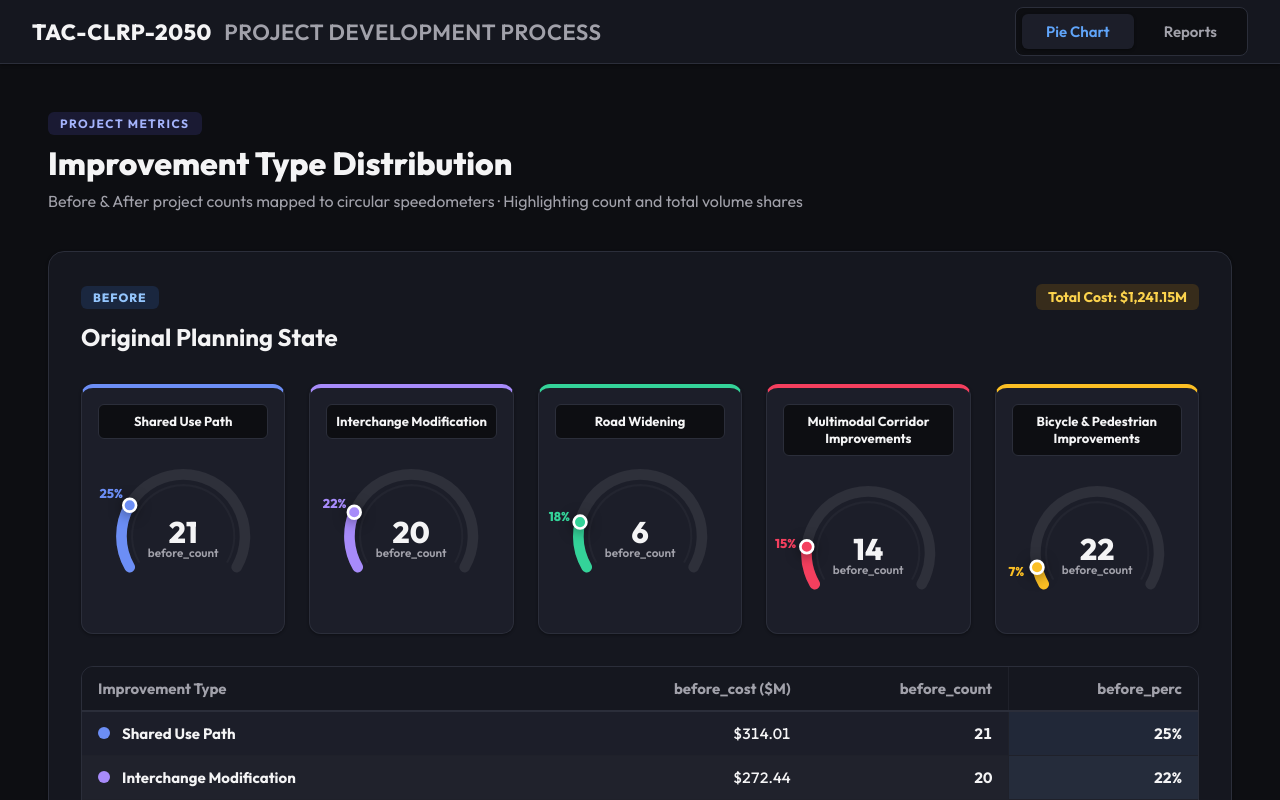
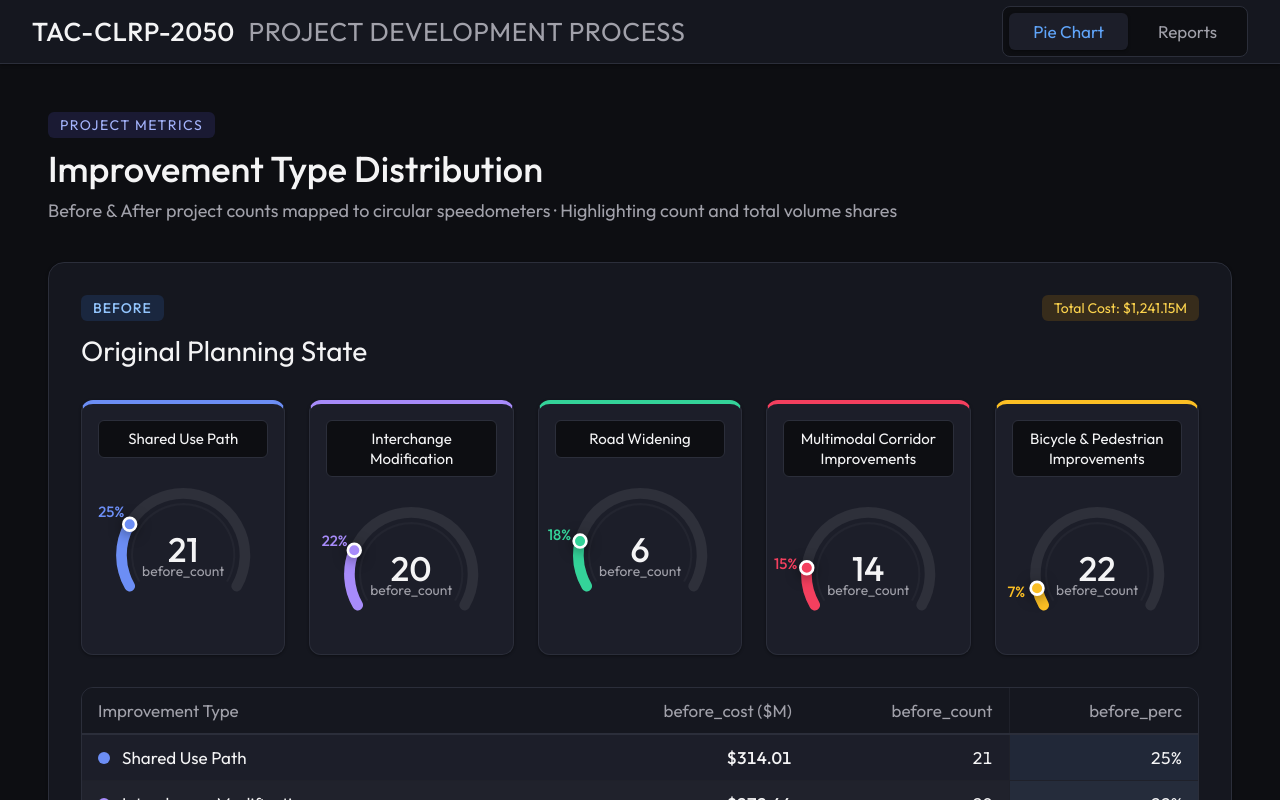
Before and after one commit to elishaadamu/Revenue_Forecast, a React (Vite) app: page / in a window 1280 px wide. Built offline with nearby package versions, Linux system fonts and the light colour scheme.

Commit message:
refactor: update global typography by increasing font sizes and reducing font weights for improved readability

```diff
--- a/src/App.css
+++ b/src/App.css
@@ -61,8 +61,8 @@ body {
 }
 
 .navbar-brand {
-  font-size: 22px;
-  font-weight: 800;
+  font-size: 26px;
+  font-weight: 500;
   letter-spacing: 0.5px;
   color: var(--text-main);
   white-space: nowrap;
@@ -71,7 +71,7 @@ body {
 
 .navbar-brand span {
   color: var(--text-muted);
-  font-weight: 600;
+  font-weight: 400;
   margin-left: 8px;
 }
 
@@ -94,8 +94,8 @@ body {
   background: transparent;
   color: var(--text-muted);
   font-family: 'Outfit', sans-serif;
-  font-size: 15px;
-  font-weight: 600;
+  font-size: 17px;
+  font-weight: 400;
   cursor: pointer;
   transition: all 0.2s ease;
 }
@@ -145,8 +145,8 @@ body {
 
 .pie-badge {
   display: inline-block;
-  font-size: 12px;
-  font-weight: 700;
+  font-size: 14px;
+  font-weight: 400;
   letter-spacing: 1.5px;
   text-transform: uppercase;
   padding: 4px 12px;
@@ -157,14 +157,14 @@ body {
 }
 
 .pie-title {
-  font-size: 32px;
-  font-weight: 800;
+  font-size: 36px;
+  font-weight: 500;
   color: var(--text-main);
   margin: 0;
 }
 
 .pie-desc {
-  font-size: 16px;
+  font-size: 18px;
   color: var(--text-muted);
   margin: 0;
 }
@@ -203,8 +203,8 @@ body {
 }
 
 .section-indicator {
-  font-size: 12px;
-  font-weight: 800;
+  font-size: 14px;
+  font-weight: 500;
   letter-spacing: 1px;
   padding: 4px 12px;
   border-radius: 6px;
@@ -223,7 +223,7 @@ body {
 
 .section-meta-pill {
   font-size: 14px;
-  font-weight: 700;
+  font-weight: 400;
   color: #fcd34d;
   background: rgba(245, 158, 11, 0.15);
   padding: 4px 12px;
@@ -231,8 +231,8 @@ body {
 }
 
 .section-title {
-  font-size: 24px;
-  font-weight: 700;
+  font-size: 28px;
+  font-weight: 400;
   color: var(--text-main);
   margin: 0;
 }
@@ -270,8 +270,8 @@ body {
 }
 
 .pie-card-title {
-  font-size: 13px;
-  font-weight: 700;
+  font-size: 15px;
+  font-weight: 400;
   color: var(--text-main);
   line-height: 1.3;
 }
@@ -294,14 +294,14 @@ body {
 .pie-details-table {
   width: 100%;
   border-collapse: collapse;
-  font-size: 15px;
+  font-size: 17px;
   color: var(--text-main);
 }
 
 .pie-details-table thead tr th {
   background-color: var(--bg-section);
   color: var(--text-muted);
-  font-weight: 700;
+  font-weight: 400;
   text-align: left;
   padding: 12px 16px;
   border-bottom: 2px solid var(--border-color);
@@ -317,7 +317,7 @@ body {
 }
 
 .type-cell {
-  font-weight: 700;
+  font-weight: 400;
   display: flex;
   align-items: center;
   gap: 12px;
@@ -337,12 +337,12 @@ body {
 }
 
 .count-highlight {
-  font-weight: 700;
+  font-weight: 400;
 }
 
 .perc-highlight {
   background-color: rgba(96, 165, 250, 0.07);
-  font-weight: 700;
+  font-weight: 400;
   border-left: 1px solid var(--border-light);
 }
 
@@ -360,7 +360,7 @@ body {
 }
 
 .pie-details-table tr.row-total td {
-  font-weight: 800;
+  font-weight: 500;
 }
 
 .row-even {
@@ -415,8 +415,8 @@ body {
 
 .report-section-badge {
   display: inline-block;
-  font-size: 12px;
-  font-weight: 700;
+  font-size: 14px;
+  font-weight: 400;
   letter-spacing: 1.5px;
   text-transform: uppercase;
   padding: 4px 12px;
@@ -427,14 +427,14 @@ body {
 }
 
 .report-section-title {
-  font-size: 28px;
-  font-weight: 800;
+  font-size: 32px;
+  font-weight: 500;
   color: var(--text-main);
   margin: 0;
 }
 
 .report-section-desc {
-  font-size: 16px;
+  font-size: 18px;
   color: var(--text-muted);
   margin: 0;
 }
@@ -447,7 +447,7 @@ body {
 
 .dropdown-label {
   font-size: 14px;
-  font-weight: 600;
+  font-weight: 400;
   color: var(--text-muted);
 }
 
@@ -458,8 +458,8 @@ body {
   border-radius: 8px;
   color: var(--text-main);
   font-family: 'Outfit', sans-serif;
-  font-size: 15px;
-  font-weight: 600;
+  font-size: 17px;
+  font-weight: 400;
   padding: 10px 40px 10px 16px;
   cursor: pointer;
   outline: none;
@@ -489,13 +489,13 @@ body {
 .report-table {
   width: 100%;
   border-collapse: collapse;
-  font-size: 15px;
+  font-size: 20px;
 }
 
 .report-table thead tr:first-child th {
   background: var(--bg-section);
   color: var(--text-muted);
-  font-weight: 700;
+  font-weight: 500;
   padding: 14px 16px;
   border-bottom: 2px solid var(--border-color);
   text-align: right;
@@ -506,7 +506,7 @@ body {
 }
 
 .col-year-cell {
-  font-weight: 700;
+  font-weight: 400;
   color: var(--text-main);
   text-align: center;
   padding: 12px 16px;
@@ -527,18 +527,18 @@ body {
 }
 
 .total-label {
-  font-weight: 800;
+  font-weight: 500;
   color: var(--text-main) !important;
 }
 
 .total-cell {
-  font-weight: 700;
+  font-weight: 500;
   color: var(--text-main) !important;
 }
 
 /* Utilization % cells */
 .util-cell {
-  font-weight: 700;
+  font-weight: 500;
 }
 
 .util-full {
@@ -561,8 +561,8 @@ body {
 }
 
 .util-pct-text {
-  font-size: 14px;
-  font-weight: 700;
+  font-size: 19px;
+  font-weight: 500;
 }
 
 .util-arc-bar {
@@ -600,22 +600,22 @@ body {
 
 .gauge-val {
   font-family: 'Outfit', sans-serif;
-  font-size: 18px;
-  font-weight: 800;
+  font-size: 20px;
+  font-weight: 500;
   fill: var(--text-main);
 }
 
 .gauge-sub {
   font-family: 'Outfit', sans-serif;
-  font-size: 11px;
-  font-weight: 600;
+  font-size: 13px;
+  font-weight: 400;
   fill: var(--text-muted);
 }
 
 .gauge-label {
   font-family: 'Outfit', sans-serif;
-  font-size: 9.5px;
-  font-weight: 700;
+  font-size: 11.5px;
+  font-weight: 400;
   fill: var(--text-muted);
   text-transform: uppercase;
   letter-spacing: 1px;
@@ -624,6 +624,6 @@ body {
 .report-loading, .report-error {
   padding: 60px;
   text-align: center;
-  font-size: 18px;
+  font-size: 20px;
   color: var(--text-muted);
 }
--- a/src/App.jsx
+++ b/src/App.jsx
@@ -175,8 +175,8 @@ function GaugeChart({ pct = 0, value = '', sublabel = '', label = '', color = '#
           textAnchor="middle"
           style={{
             fill: color,
-            fontSize: '12px',
-            fontWeight: '800',
+            fontSize: '14px',
+            fontWeight: '500',
             opacity: 0,
             fontFamily: "'Outfit', sans-serif"
           }}
@@ -189,7 +189,7 @@ function GaugeChart({ pct = 0, value = '', sublabel = '', label = '', color = '#
       {isPieChartDial ? (
         <>
           {/* Centered Large Count Number inside circle */}
-          <text x={cx} y={cy + 6} textAnchor="middle" style={{ fill: 'var(--text-main)', fontSize: '28px', fontWeight: '800', fontFamily: "'Outfit', sans-serif" }}>{count}</text>
+          <text x={cx} y={cy + 6} textAnchor="middle" style={{ fill: 'var(--text-main)', fontSize: '32px', fontWeight: '500', fontFamily: "'Outfit', sans-serif" }}>{count}</text>
           {/* Muted Label below count */}
           <text x={cx} y={cy + 20} textAnchor="middle" className="gauge-sub">{sublabel}</text>
         </>
```
